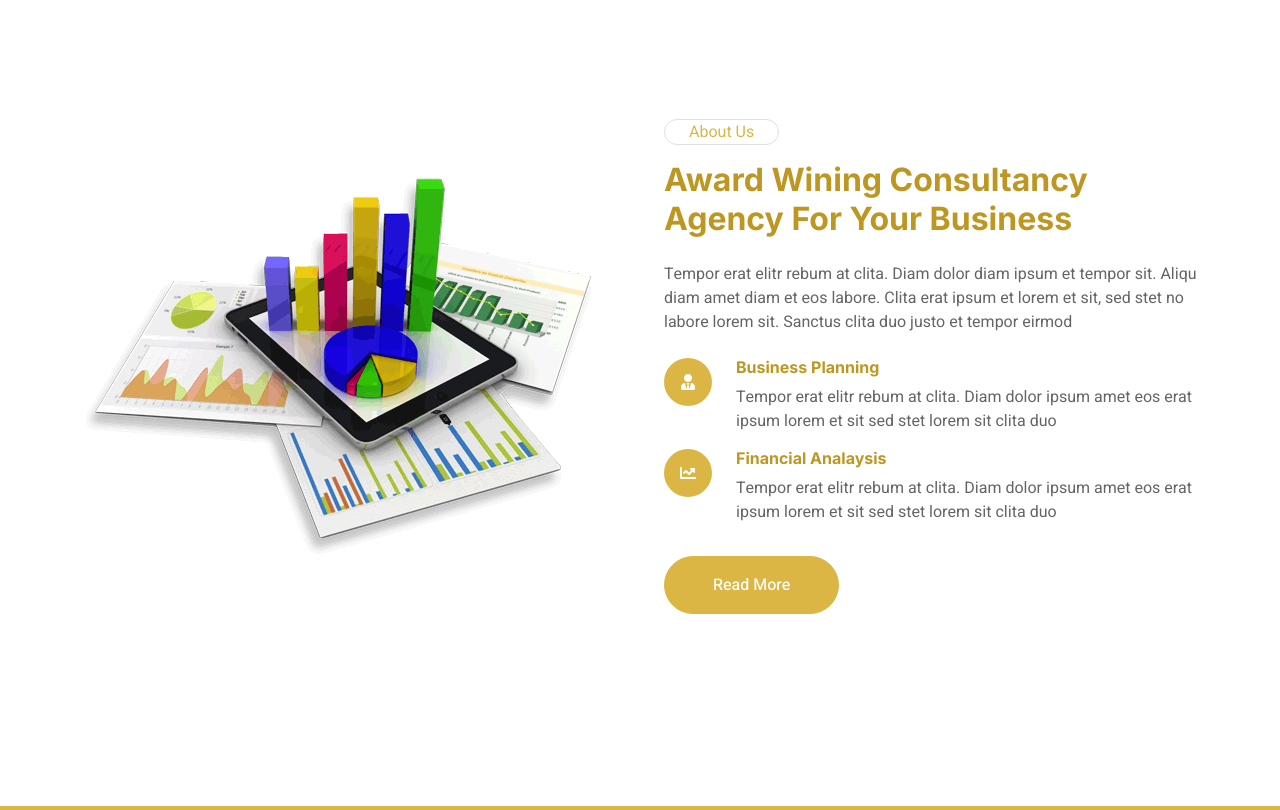
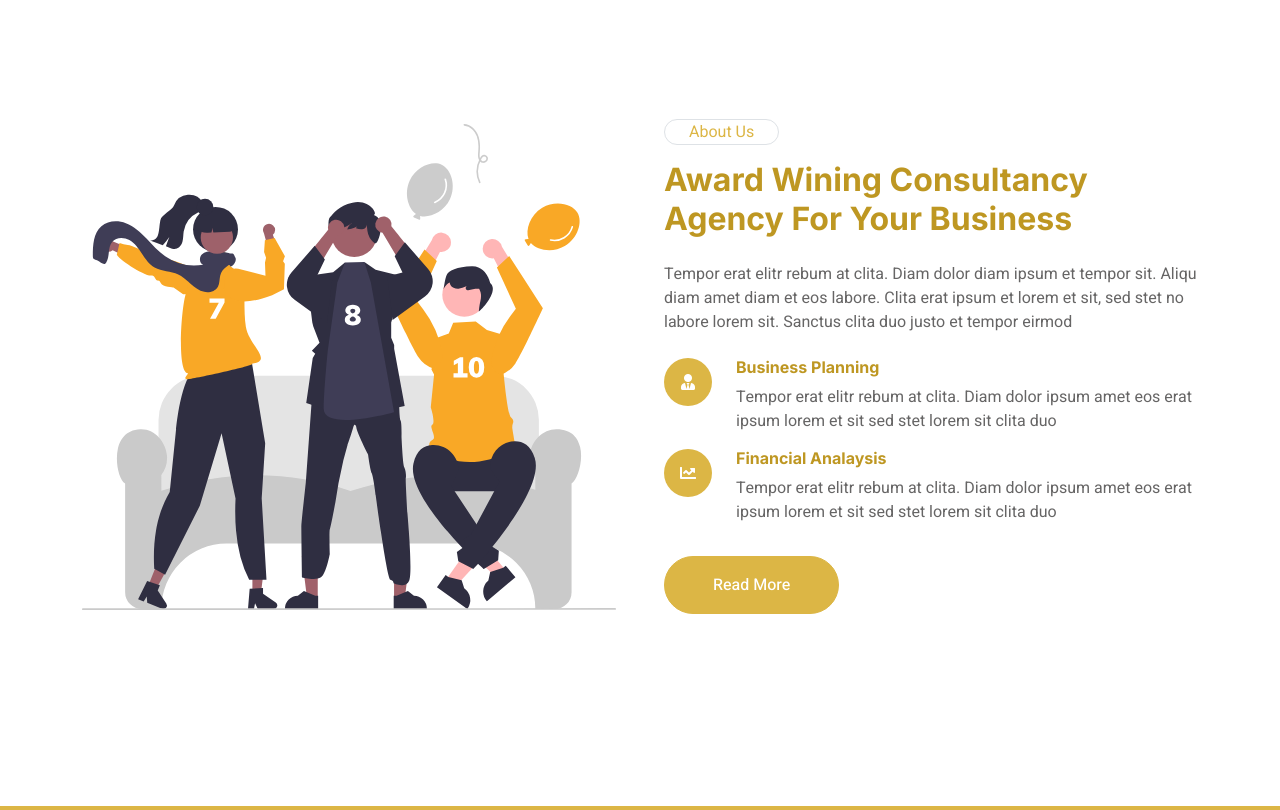
Before and after one commit to omd01/Yugandhara-Foundation-Landing, a plain HTML site: page index.html in a window 1280 px wide. Shown: the part 740-1550 px from the top of the page. Drawn offline with nearby package versions, Linux system fonts and the light colour scheme.

Commit message:
refactor: Update image source in index.html

```diff
--- a/index.html
+++ b/index.html
@@ -90,7 +90,7 @@
             <div class="container">
                 <div class="row g-5 align-items-center">
                     <div class="col-lg-6 wow zoomIn" data-wow-delay="0.1s">
-                        <img class="img-fluid" src="img/about.png">
+                        <img class="img-fluid" src="img/svg/sports.svg">
                     </div>
                     <div class="col-lg-6 wow fadeInUp" data-wow-delay="0.1s">
                         <div class="d-inline-block border rounded-pill text-primary px-4 mb-3">About Us</div>
```
Also changed, not shown: img/svg/sports.svg (added).
